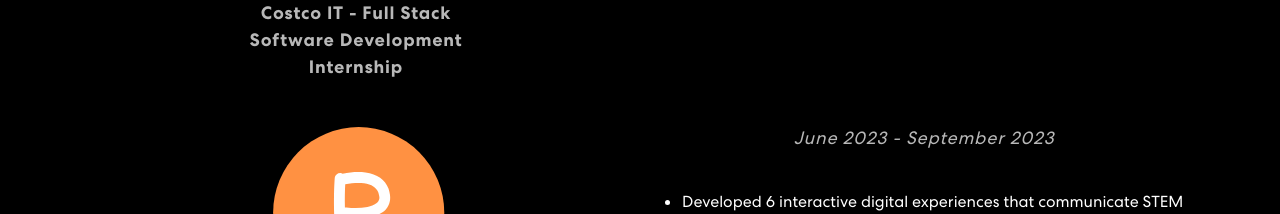
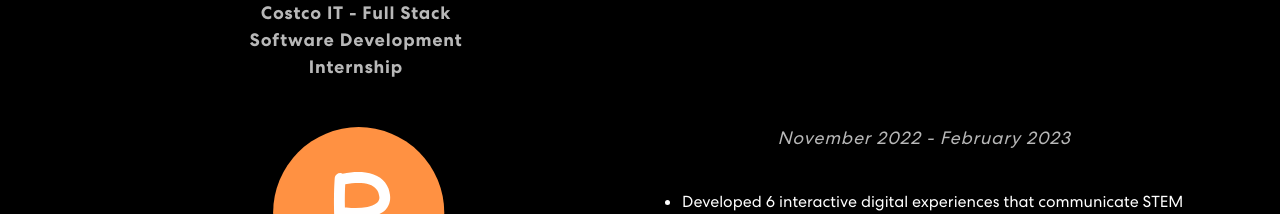
Before and after one commit to rayoh102/portfolio, a React (Create React App) app: page / in a window 1280 px wide. Shown: the part 1820-2034 px from the top of the page. Built offline with nearby package versions, Linux system fonts and the light colour scheme.

Commit message:
updated dates, added pages

```diff
--- a/src/App.js
+++ b/src/App.js
@@ -1,21 +1,14 @@
-import logo from './logo.svg';
+import React from 'react';
 import './App.css';
 import 'bootstrap/dist/css/bootstrap.min.css';
-import { NavBar } from "./components/NavBar";
-import { Banner } from "./components/Banner";
-import { Skills } from "./components/Skills";
-import { Projects } from "./components/Projects";
-import { Contact } from "./components/Contact";
-import { Footer } from "./components/Footer";
+import { BrowserRouter, Routes, Route }from 'react-router-dom';
+import MainPage from './pages/MainPage';
+import Profile from './pages/Profile';
 
 function App() {
   return (
     <div className="App">
-      <NavBar />
-      <Banner />
-      <Skills />
-      <Projects />
-      <Footer />
+      <MainPage />
     </div>
   );
 }
--- a/src/components/Footer.js
+++ b/src/components/Footer.js
@@ -1,5 +1,4 @@
 import { Container, Row, Col } from "react-bootstrap";
-import logo from "../assets/img/logo.svg";
 import navIcon1 from "../assets/img/nav-icon1.svg";
 import navIcon2 from "../assets/img/nav-icon2.svg";
 import navIcon3 from "../assets/img/nav-icon3.svg";
--- a/src/components/Projects.js
+++ b/src/components/Projects.js
@@ -98,7 +98,7 @@
                           <p>Phenomena - Software Engineer Internship</p>
                         </div>
                         <div class ="rightContent">
-                          <p>June 2023 - September 2023</p>
+                          <p>November 2022 - February 2023</p>
                           <ul>
                             <li>Developed 6 interactive digital experiences that communicate STEM concepts to middle and high school students</li>
                             <li>Created features and solved bug fixes in javascript for Phenomena’s block-based coding system</li>
--- /dev/null
+++ b/src/pages/MainPage.js
@@ -0,0 +1,19 @@
+import '../App.css';
+import { NavBar } from "../components/NavBar";
+import { Banner } from "../components/Banner";
+import { Skills } from "../components/Skills";
+import { Projects } from "../components/Projects";
+import { Footer } from "../components/Footer";
+
+
+export default function MainPage() {
+  return (
+    <div>
+      <NavBar />
+      <Banner />
+      <Skills />
+      <Projects />
+      <Footer />
+    </div>
+  );
+}
--- /dev/null
+++ b/src/pages/Profile.js
@@ -0,0 +1,12 @@
+import '../App.css';
+import { NavBar } from "../components/NavBar";
+
+function Profile() {
+  return (
+    <div className="Profile">
+      <NavBar />
+    </div>
+  );
+}
+
+export default Profile;
```
